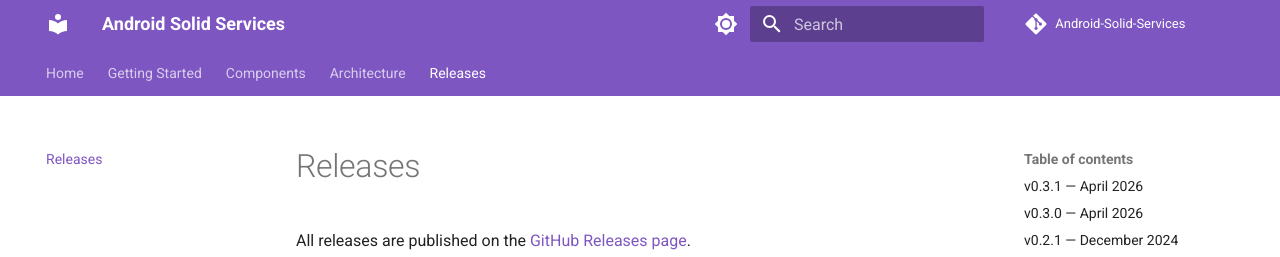
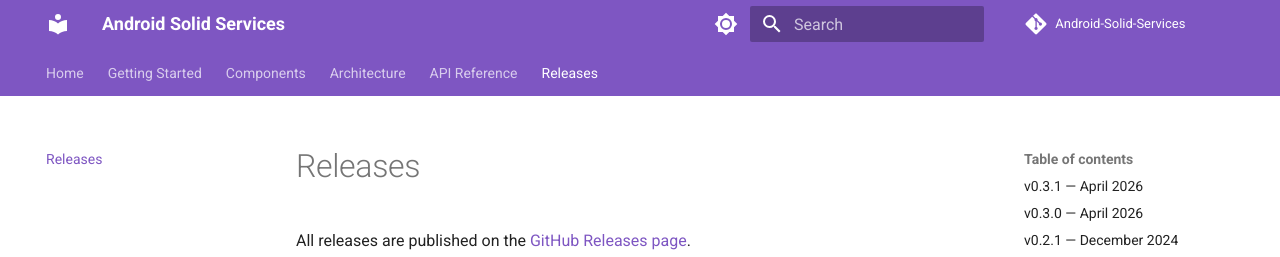
Before and after one commit to pondersource/Android-Solid-Services, an MkDocs documentation site: the page built from docs/release.md, in a window 1280 px wide and 900 px high. Shown: the top 257 px of the window. Built offline with MkDocs 1.6.1 and Material for MkDocs 9.7.7, drawn with Linux system fonts in a browser that asks for light colours; comment, search, counter and statistics services are not loaded.

Commit message:
add dokka

```diff
--- a/mkdocs.yml
+++ b/mkdocs.yml
@@ -39,6 +39,7 @@
       - Android Solid Services App: app.md
       - Solid Android Client Library: client-library.md
   - Architecture: architecture.md
+  - API Reference: api/index.html
   - Releases: release.md
 
 plugins:
```
Also changed, not shown: 5 other files.
